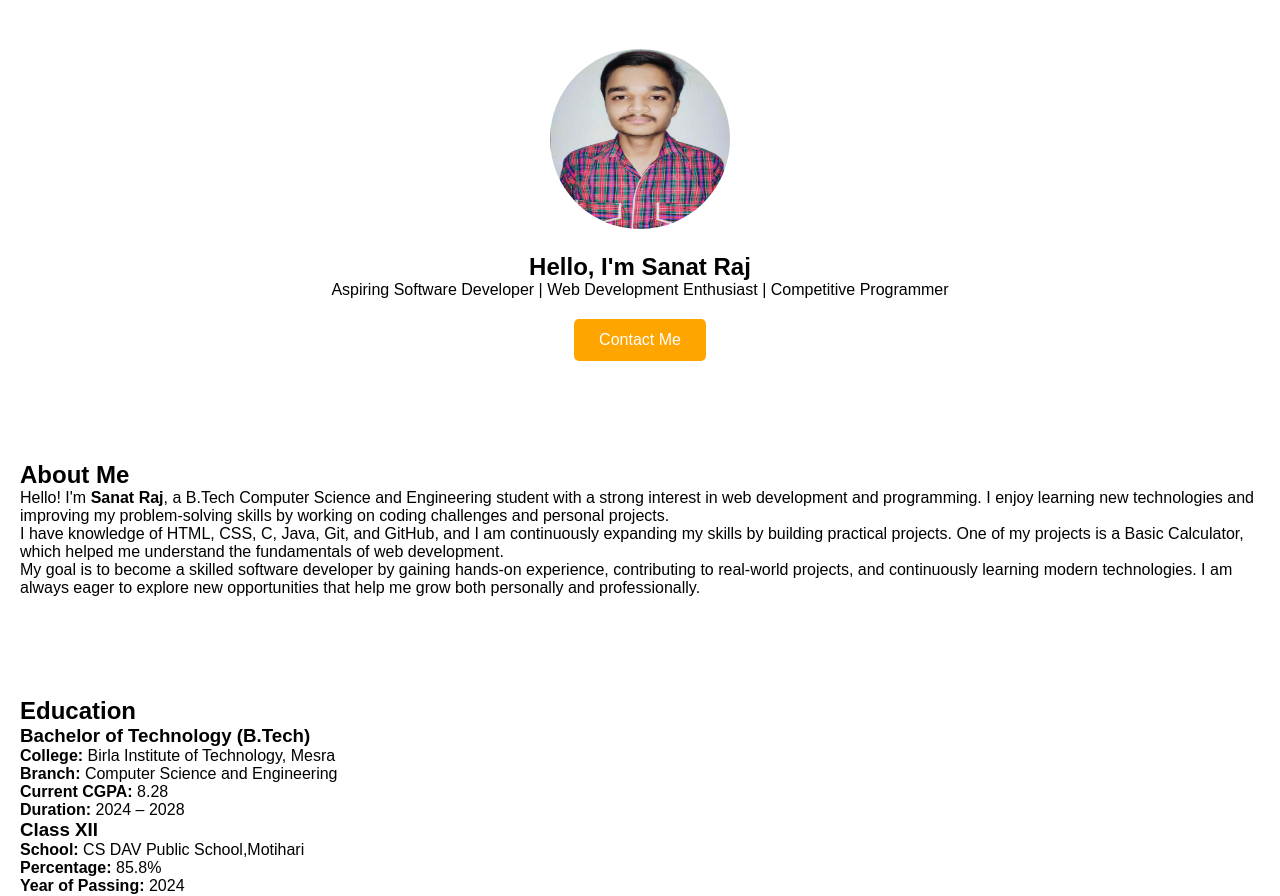
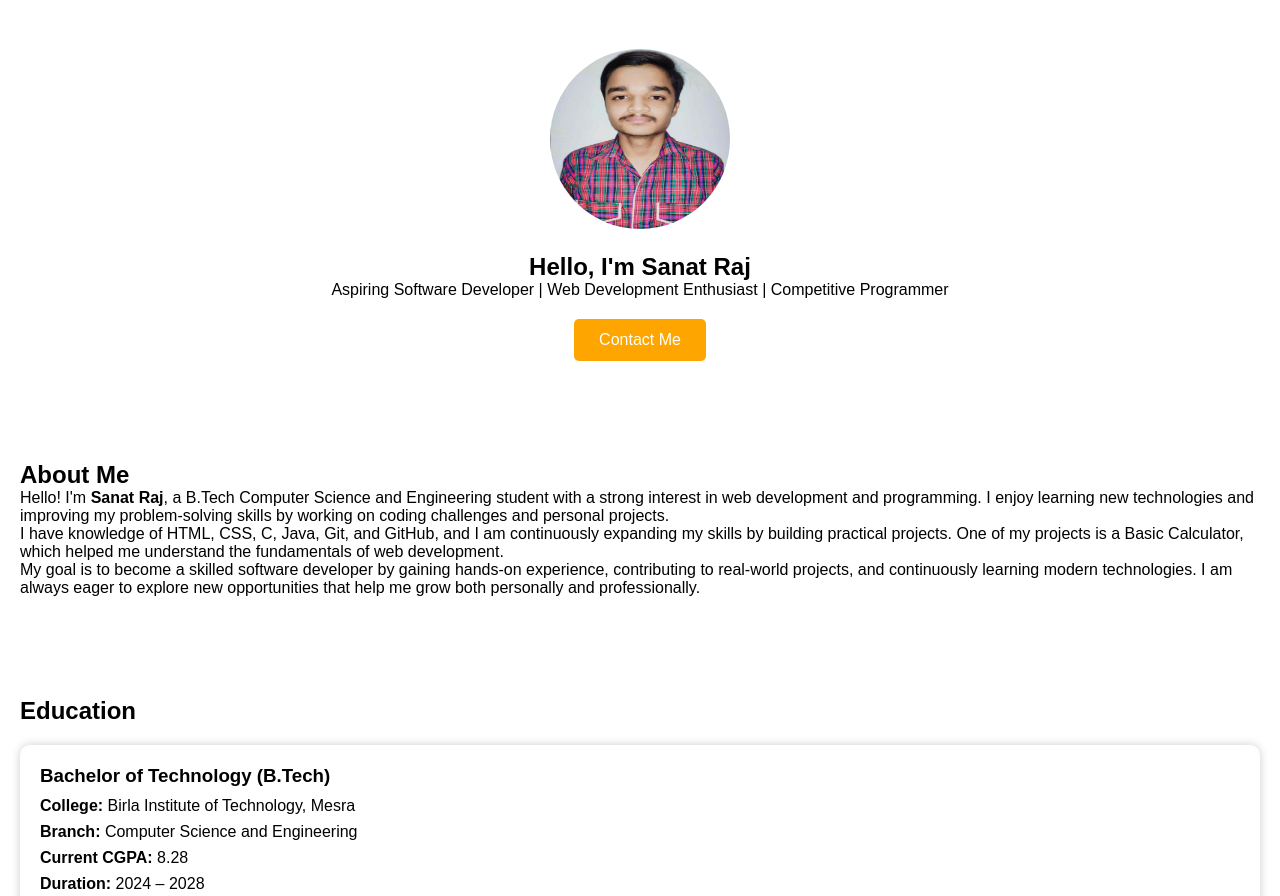
Before and after one commit to sanatrajsinha2006git/Personal-Portfolio, a plain HTML site: page index.html in a window 1280 px wide. Shown: the part 69-965 px from the top of the page. Drawn offline with Linux system fonts and the light colour scheme.

Commit message:
Refactor styles.css for improved organization

```diff
--- a/styles.css
+++ b/styles.css
@@ -64,6 +64,26 @@ nav a:hover{
 
 section{
     padding:50px 20px;
+}
+
+#education{
+    padding:50px 20px;
+}
+
+.education-card{
+    background:white;
+    padding:20px;
+    margin-top:20px;
+    border-radius:10px;
+    box-shadow:0 0 10px rgba(0,0,0,0.2);
+}
+
+.education-card h3{
+    margin-bottom:10px;
+}
+
+.education-card p{
+    margin:8px 0;
 }
 
 .project-card{
```
